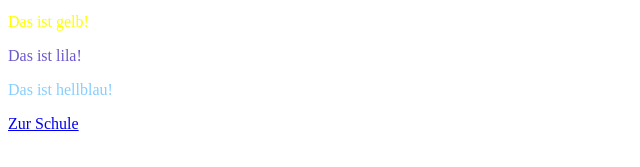
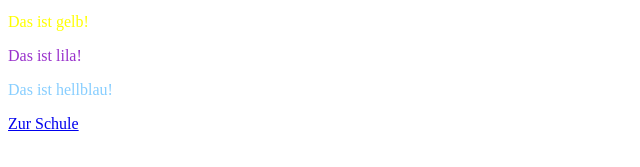
Before and after one commit to Inga07/site, a plain HTML site: page index.html in a window 1280 px wide. Shown: the part 257-424 px from the top of the page, 0-640 px from the left. Drawn offline with Linux system fonts and the light colour scheme.

Commit message:
Update index.html

```diff
--- a/index.html
+++ b/index.html
@@ -6,7 +6,7 @@
 <p style="color: #FF00FF">Das ist pink!</p>
 <p style="color: #00FFFF">Das ist türkis!</p>
 <p style="color: #FFFF00">Das ist gelb!</p>
-<p style="color: #6A5ACD">Das ist lila!</p>
+<p style="color: #9932CC">Das ist lila!</p>
 <p style="color: #87CEFF">Das ist hellblau!</p>
 
 <a href="https://www.leo-statz-berufskolleg.de/">Zur Schule</a>
```
